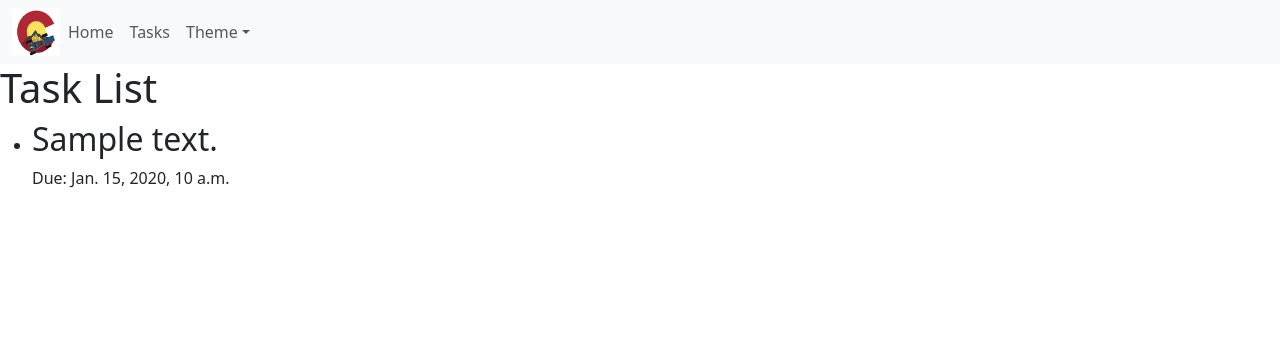
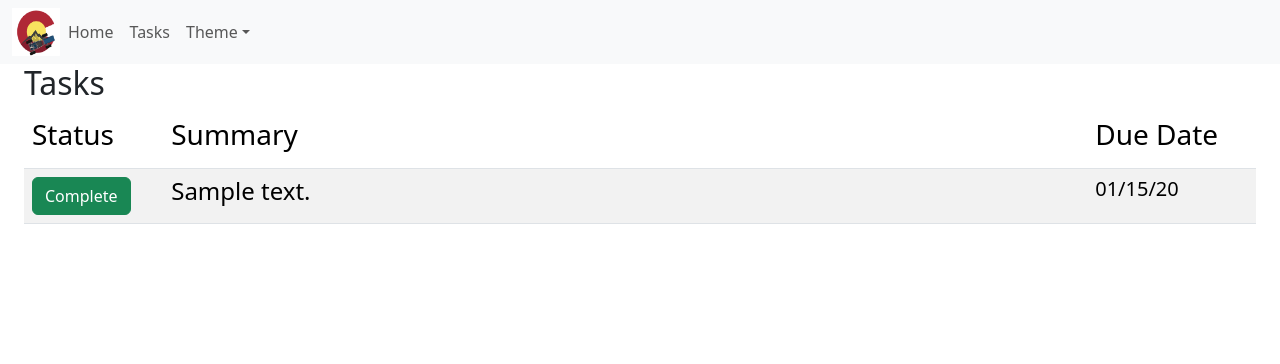
Before and after one commit to mtulepkaliev/CS3300PROJ, a Django app: page /task_list/ in a window 1280 px wide. Shown: the top 364 px of the page. Run offline with Django 4.2, Linux system fonts and the light colour scheme; tables that the repository leaves empty hold one stand-in row (values such as "Sample post"); some libraries are stand-ins or nearby versions.

Commit message:
Created cool styles for task_list

```diff
--- a/task_tracker/models.py
+++ b/task_tracker/models.py
@@ -1,4 +1,5 @@
 from django.db import models
+from django.utils import timezone
 
 # Create your models here.
 class Task(models.Model):
@@ -17,3 +18,11 @@ class Task(models.Model):
 
     def __str__(self):
         return self.summary
+
+    # https://stackoverflow.com/questions/59698423/when-should-you-use-property-in-a-model-class
+    @property
+    def isOverdue(self):
+        if(self.deadline and self.deadline < timezone.now()):
+            return True
+        else:
+            return False
--- a/task_tracker/templates/task_tracker/task_list.html
+++ b/task_tracker/templates/task_tracker/task_list.html
@@ -1,14 +1,42 @@
-{% extends 'task_tracker/base_template.html'%}
-'
-{% block content%}
-<h1> Task List </h1>
-{% if task_list%}
-<ul>
-{% for task in task_list%}
-<li><h2>{{task.summary}}</h2><p>Due: {{task.deadline}}</p></li>
-{% endfor %}
-</ul>
-{% else %}
-<p> No tasks exist. </p>
-{% endif %}
+{% extends 'task_tracker/base_template.html' %}'{% block content %}
+
+  <h2 class="ms-4">Tasks</h2>
+  {% if task_list %}
+  <div class="container-fluid px-4">
+    <table class="table table-striped">
+      <thead>
+        <tr>
+          <th scope="col"><h3>Status</h3></th>
+          <th class="w-75" scope="col"><h3>Summary</h3></th>
+          <th scope="col"><h3>Due Date</h3></th>
+        </tr>
+      </thead>
+      <tbody>
+        {% for task in task_list %}
+          <tr>
+            <td>
+              {% if task.is_complete %}
+                <a href="#" class="btn btn-success">Complete</a>
+              {% else %}
+                {% if task.isOverdue %}
+                  <a href="#" class="btn btn-danger">Overdue</a>
+                {% else %}
+                  <a href="#" class="btn btn-warning">Incomplete</a>
+                {% endif %}
+              {% endif %}
+            </td>
+            <td>
+              <h4>{{ task.summary }}</h4>
+            </td>
+            <td>
+              <h5>{{ task.deadline|date:"m/d/y"}}</h5>
+            </td>
+          </tr>
+        {% endfor %}
+      </tbody>
+    </table>
+  </div>
+  {% else %}
+    <p>No tasks exist.</p>
+  {% endif %}
 {% endblock %}
--- a/task_tracker/views.py
+++ b/task_tracker/views.py
@@ -1,12 +1,18 @@
-from django.shortcuts import render
+from typing import Any
+from django.shortcuts import render,redirect
 from django.http import HttpResponse
 from django.views import generic
 from .models import *
+from django.utils import timezone
 # Create your views here.
 def index(request):
 
 # Render the HTML template index.html with the data in the context variable.
-   return render(request,'task_tracker/base_template.html')
+   return redirect('task-list-view')
 
 class taskListView(generic.ListView):
-   model = Task
+    model = Task
+
+    #puts all the completed tasks at the bottom and orders the rest by deadline
+    def get_queryset(self):
+        return Task.objects.all().order_by('is_complete','-date_created')
```
